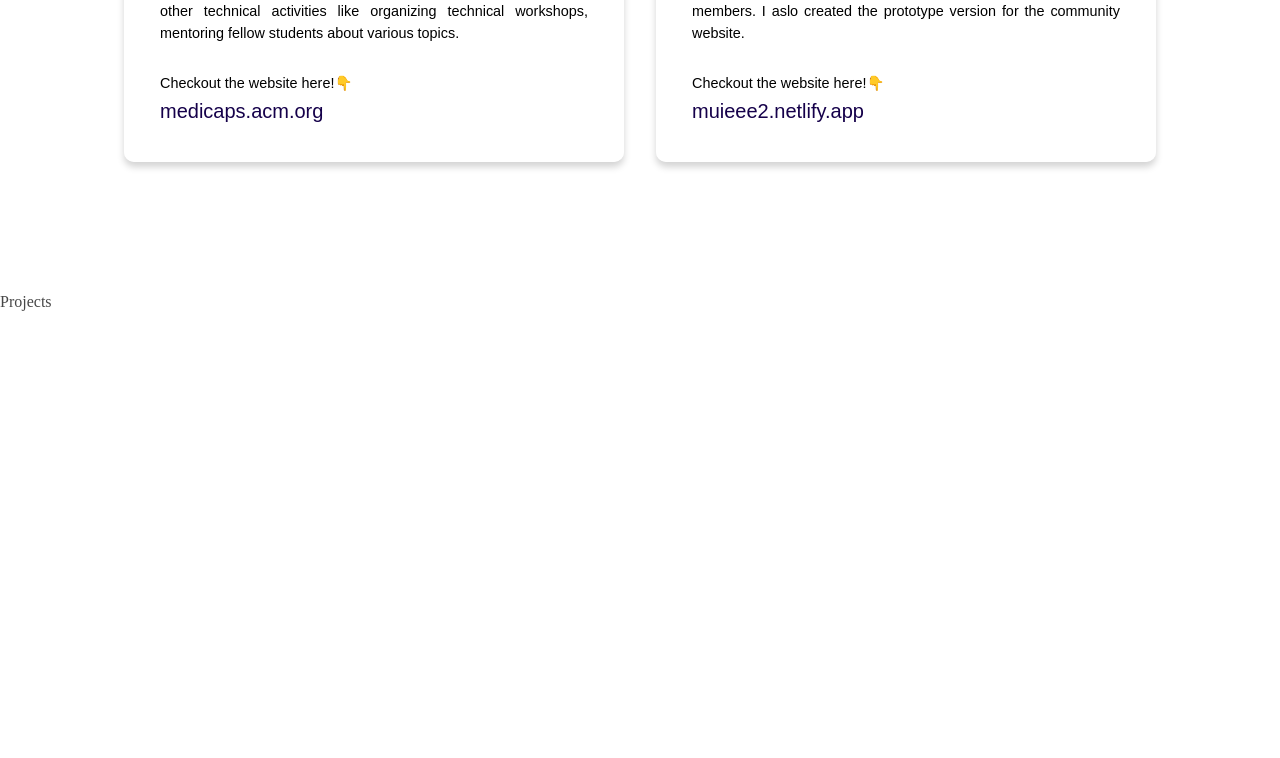
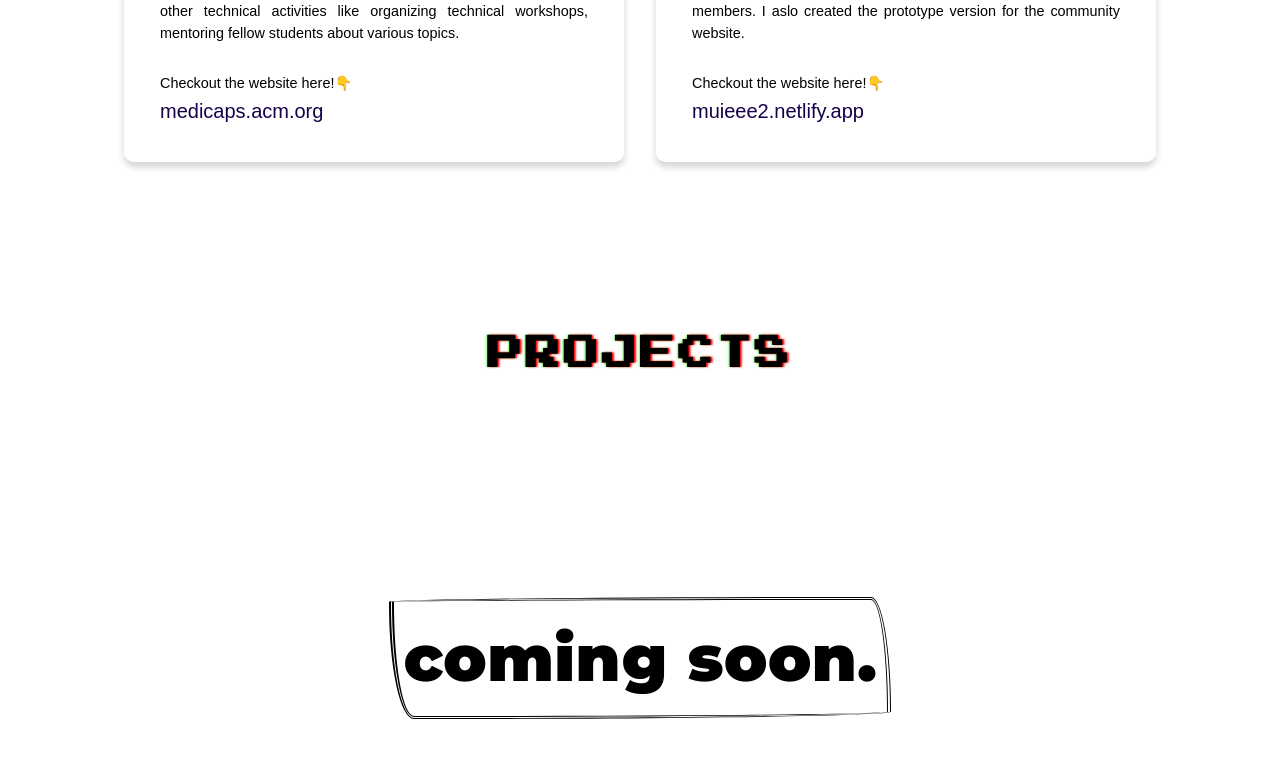
Before and after one commit to dgangrade05/Portfolio-In-Progress, a React (Create React App) app in the folder myportfolio/: page / in a window 1280 px wide. Shown: the part 3472-4230 px from the top of the page. Built offline with nearby package versions, Linux system fonts and the light colour scheme; a web font is replaced by a local one.

Commit message:
added projects section

```diff
--- a/myportfolio/src/components/projects/Projects.jsx
+++ b/myportfolio/src/components/projects/Projects.jsx
@@ -1,9 +1,18 @@
-import React from 'react'
-
+import React from "react";
+import "./projects.css";
 const Projects = () => {
   return (
-    <section id='projects'>Projects</section>
-  )
-}
+    <section id="projects">
+      <h1 className="projects-heading">PROJECTS</h1>
+      <div className="projects-container">
+        <div className="projects-content">
+          <h2 className="coming-soon">
+            coming soon.
+          </h2>
+        </div>
+      </div>
+    </section>
+  );
+};
 
-export default Projects
+export default Projects;
--- a/myportfolio/src/components/projects/projects.css
+++ b/myportfolio/src/components/projects/projects.css
@@ -0,0 +1,50 @@
+@import url("https://fonts.googleapis.com/css2?family=Montserrat:wght@900&display=swap");
+
+.projects-heading {
+  font-family: "Nintendoid1";
+  letter-spacing: 3px;
+  color: black;
+  text-shadow: 0.1rem 0 0.06rem red, -0.125rem 0 0.06rem #ff0084;
+  animation-duration: 0.1s;
+  animation-name: textflicker;
+  animation-iteration-count: infinite;
+  animation-direction: alternate;
+  height: 8rem;
+  justify-content: center;
+  align-items: center;
+  display: flex;
+  text-align: center;
+  font-size: 2.2rem;
+}
+
+.projects-container {
+  display: flex;
+  justify-content: center;
+  align-items: center;
+}
+
+.projects-content {
+  display: flex;
+  height: 30rem;
+  justify-content: center;
+  align-items: center;
+}
+
+.coming-soon {
+  /* font-family: "San Francisco Display Black"; */
+  /* position: absolute; */
+  font-family: "Montserrat", sans-serif;
+  font-size: 4rem;
+  color: black;
+  letter-spacing: 0.5px;
+  padding: 10px;
+  border: double rgb(0, 0, 0);
+  border-width: 3px 4px 3px 5px;
+  border-radius: 95% 4% 92% 5%/4% 95% 6% 95%;
+}
+
+.coming-soon:hover {
+  border: double rgba(0, 0, 0, 0.818);
+  border-width: 4px 6px 5px 3px;
+  border-radius: 5% 1% 46% 1%/8% 49% 12% 59%;
+}
```
